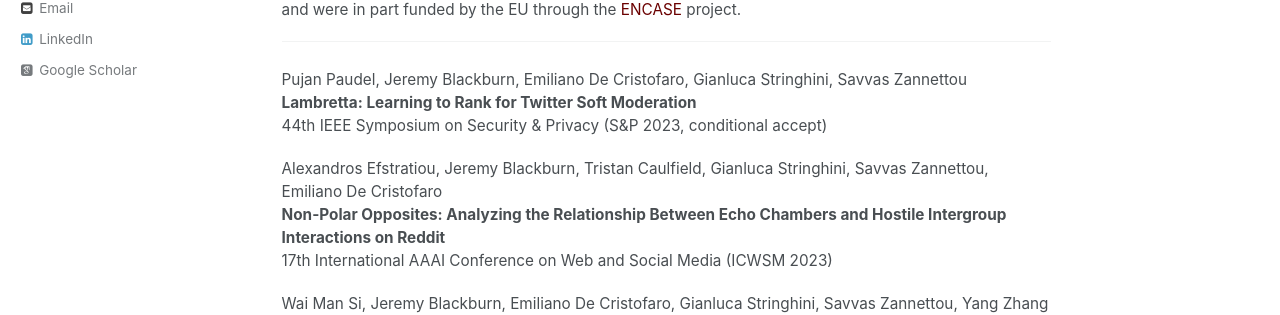
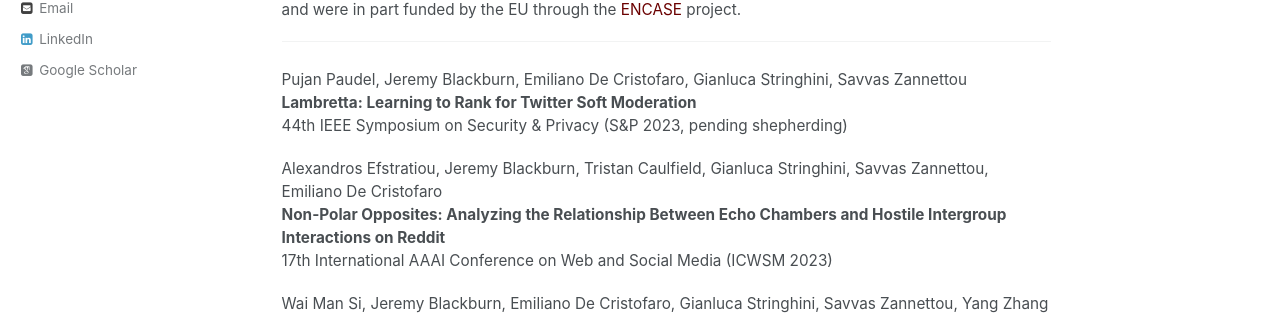
Before and after one commit to emidec/emidec.github.io, a Jekyll site: the page built from _pages/cybersafety.md, in a window 1280 px wide and 900 px high. Shown: the part 303-618 px from the top of the window. Built offline with Jekyll 4.4.1, drawn with Linux system fonts in a browser that asks for light colours; some web fonts are replaced; a script bundle is joined from its source files by our own code; library files that are not in the unit come from our copies.

Commit message:
cybersafety

```diff
--- a/_pages/cybersafety.md
+++ b/_pages/cybersafety.md
@@ -14,7 +14,7 @@ This is a non-exxaustive list of my publications related to understanding and co
 
 Pujan Paudel, Jeremy Blackburn, Emiliano De Cristofaro, Gianluca Stringhini, Savvas Zannettou
 **Lambretta: Learning to Rank for Twitter Soft Moderation**
-44th IEEE Symposium on Security & Privacy (S&P 2023, conditional accept)
+44th IEEE Symposium on Security & Privacy (S&P 2023, pending shepherding)
 
 Alexandros Efstratiou, Jeremy Blackburn, Tristan Caulfield, Gianluca Stringhini, Savvas Zannettou, Emiliano De Cristofaro
 **Non-Polar Opposites: Analyzing the Relationship Between Echo Chambers and Hostile Intergroup Interactions on Reddit**
```
